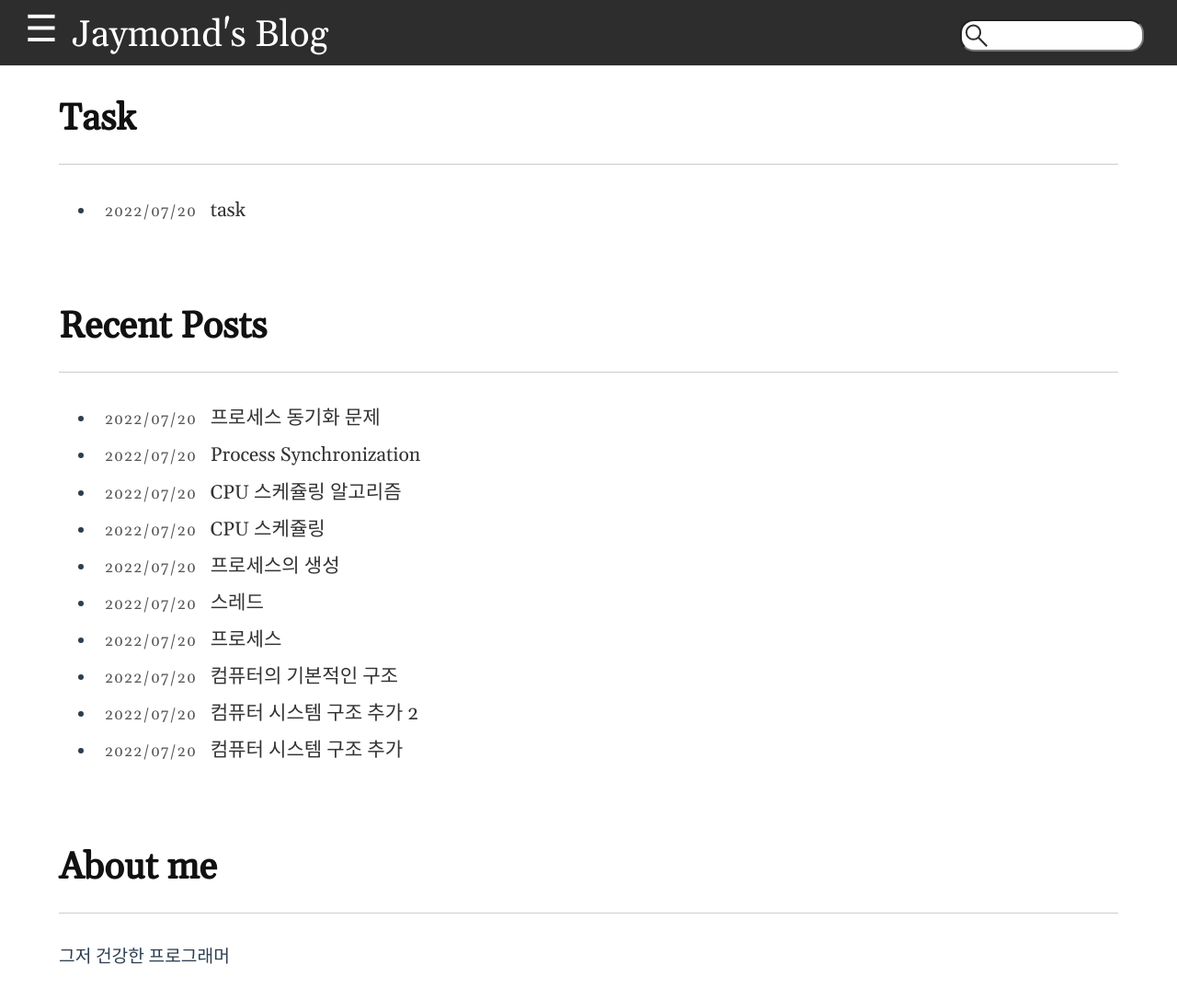
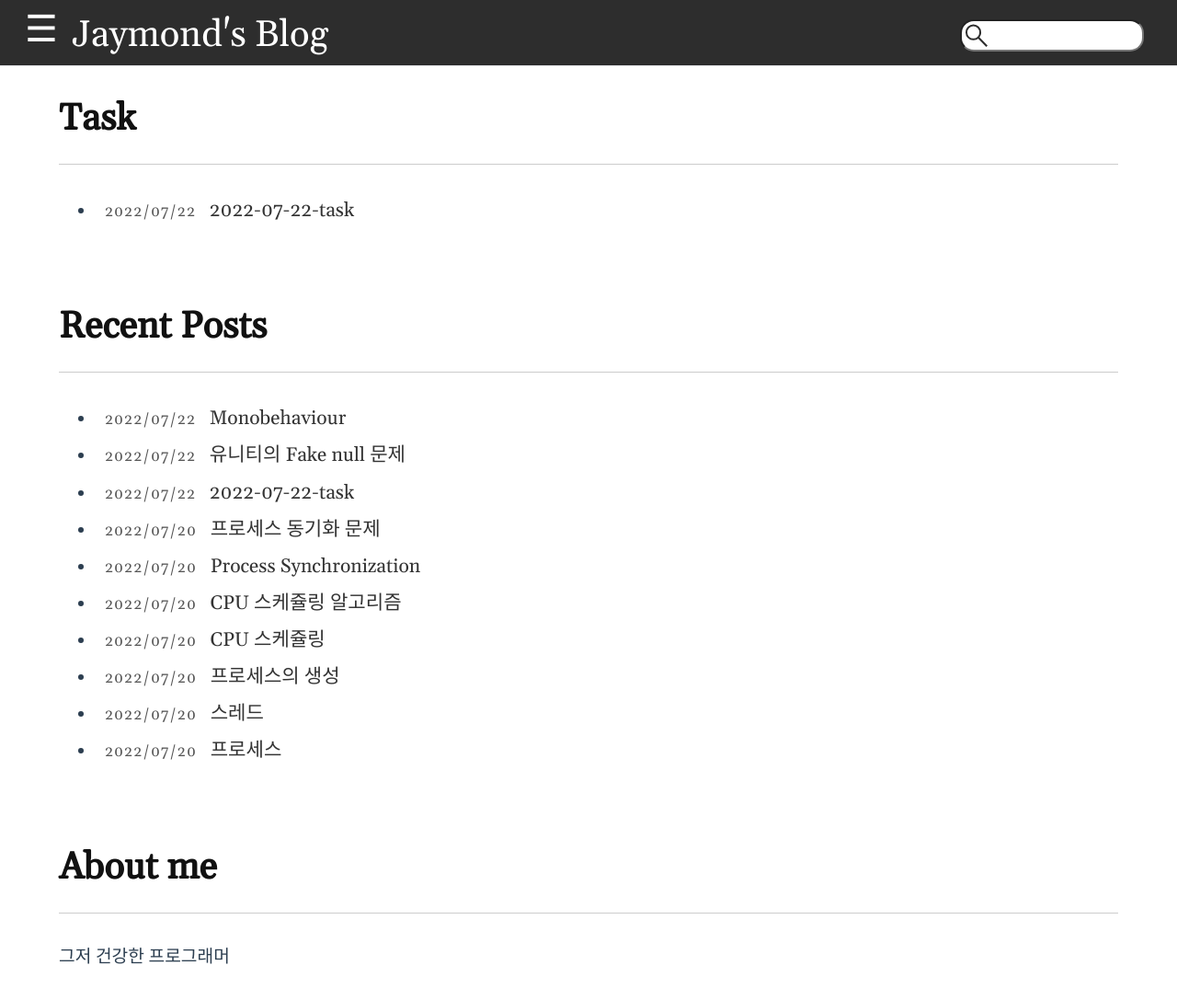
Before and after one commit to jayze3736/My-new-blog, a Jekyll site: the page built from index.markdown, in a window 1280 px wide and 1131 px high. Shown: the top 1087 px of the window at 92% size. Built offline with Jekyll 4.4.1, drawn with Linux system fonts in a browser that asks for light colours; some web fonts are replaced.

Commit message:
post_update

```diff
--- a/_posts/Task/2022-07-20-task.md
+++ b/_posts/Task/2022-07-20-task.md
@@ -1,7 +1,8 @@
 ---
 title: 'task'
-category: 'task'
-tag: 'post'
+category: 2022-07-20-task'
+tag: post
+layout: post
 ---
 1. JSON 파일로 저장되는지 확인, 그리고 되도록 만들기 - binary formatter 사용 금지
 2. Dict<string, object> 타입의 변수를 만들고 key값으로는 자신의 클래스명이 되도록, 그리고 만약 namespace 안에서 클래스가 정의되어있을 경우에는
--- /dev/null
+++ b/_posts/Task/2022-07-22-task.md
@@ -0,0 +1,11 @@
+---
+layout: post
+title: '2022-07-22-task'
+category: task
+tag: post
+---
+오늘 할일
+1. 세이브 로드 시스템 만들고 단위 테스트 진행
+2. Fake Null test
+3. Assembly 디컴파일해보기
+4. Reflection의 단점?
--- /dev/null
+++ b/_posts/Unity-Solution/API/2022-07-22-fake-null.md
@@ -0,0 +1,6 @@
+---
+layout: post
+title: '유니티의 Fake null 문제'
+category: Unity-Solution
+tag: API
+---
```
Also changed, not shown: _posts/Unity-Solution/API/2022-07-22-monobehaviour.md (added).
